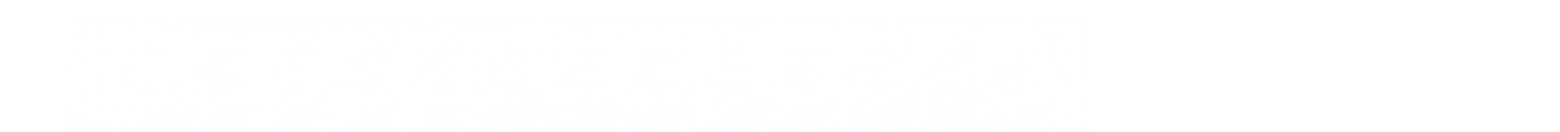
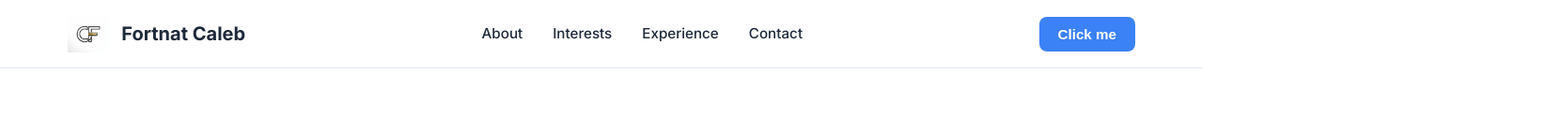
Before and after one commit to CalebF7/My-About-me-page, a plain HTML site: page index.html in a window 1280 px wide. Shown: the top 141 px of the page at 94% size, 1660 px wide, since content can reach past the window. Drawn offline with Linux system fonts and the light colour scheme.

```diff
--- a/style.css
+++ b/style.css
@@ -65,7 +65,20 @@ body {
     font-weight: 700;
     color: var(--text-dark);
 }
+/* Style for the new logo image */
+.logo-image {
+    height: 40px; /* Adjust this height to fit your preference */
+    width: auto;
+    object-fit: contain;
+    display: block;
+}
 
+/* Ensure the logo container stays centered vertically */
+.logo {
+    display: flex;
+    align-items: center;
+    gap: 0.75rem;
+}
 .nav {
     display: flex;
     gap: 2rem;
```
